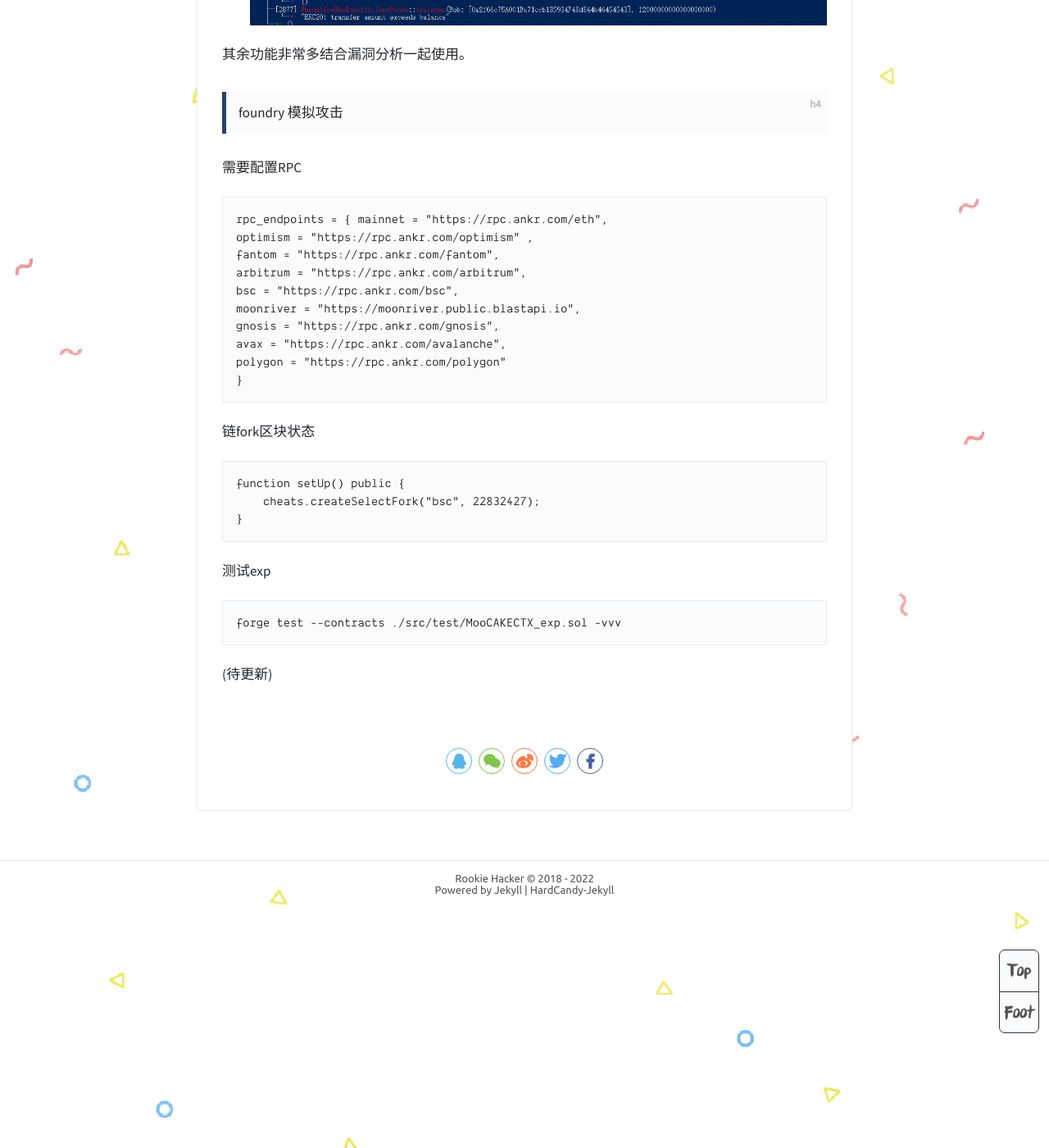
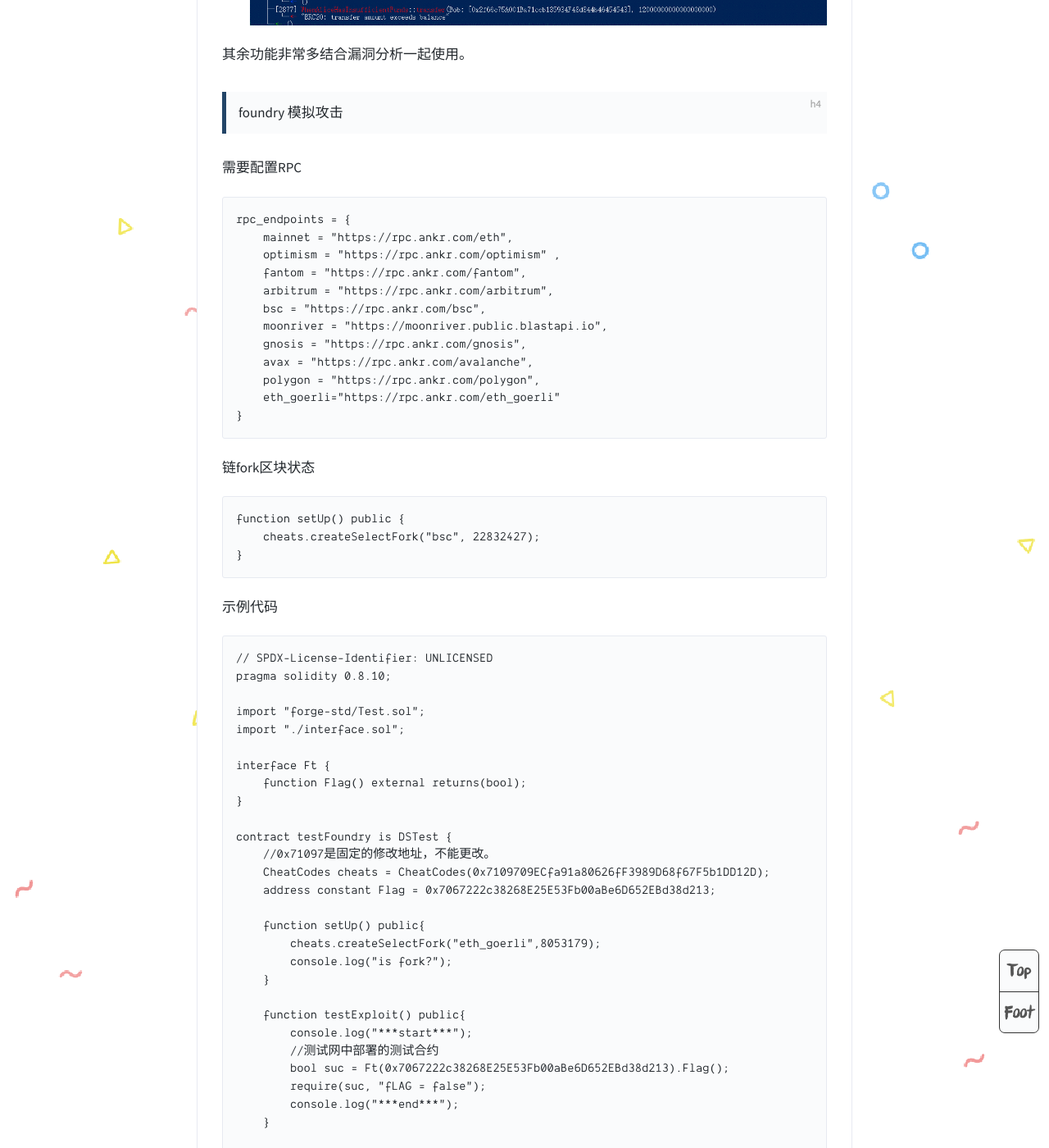
Before and after one commit to blackyc/blackyc.github.io, a Jekyll site: the page built from _posts/2022-11-21-Hardhat.md, in a window 1280 px wide and 1400 px high, scrolled down 16136 px. Shown: the whole window at 82% size. Built offline with Jekyll 4.4.1, drawn with Linux system fonts in a browser that asks for light colours; comment, search, counter and statistics services are not loaded; some of the changed text lies outside the part shown.

Commit message:
Signed-off-by: blackyc <710983724@qqcom>

````diff
--- a/_posts/2022-11-21-Hardhat.md
+++ b/_posts/2022-11-21-Hardhat.md
@@ -601,15 +601,17 @@ forge test -vvvvv
 
 需要配置RPC
 ```
-rpc_endpoints = { mainnet = "https://rpc.ankr.com/eth",
-optimism = "https://rpc.ankr.com/optimism" ,
-fantom = "https://rpc.ankr.com/fantom",
-arbitrum = "https://rpc.ankr.com/arbitrum",
-bsc = "https://rpc.ankr.com/bsc",
-moonriver = "https://moonriver.public.blastapi.io",
-gnosis = "https://rpc.ankr.com/gnosis",
-avax = "https://rpc.ankr.com/avalanche",
-polygon = "https://rpc.ankr.com/polygon"
+rpc_endpoints = {
+    mainnet = "https://rpc.ankr.com/eth",
+    optimism = "https://rpc.ankr.com/optimism" ,
+    fantom = "https://rpc.ankr.com/fantom",
+    arbitrum = "https://rpc.ankr.com/arbitrum",
+    bsc = "https://rpc.ankr.com/bsc",
+    moonriver = "https://moonriver.public.blastapi.io",
+    gnosis = "https://rpc.ankr.com/gnosis",
+    avax = "https://rpc.ankr.com/avalanche",
+    polygon = "https://rpc.ankr.com/polygon",
+    eth_goerli="https://rpc.ankr.com/eth_goerli"
 }
 ```
 
@@ -620,10 +622,58 @@ function setUp() public {
 }
 ```
 
+示例代码
+```
+// SPDX-License-Identifier: UNLICENSED
+pragma solidity 0.8.10;
+
+import "forge-std/Test.sol";
+import "./interface.sol";
+
+interface Ft {
+    function Flag() external returns(bool);
+}
+
+contract testFoundry is DSTest {
+    //0x71097是固定的修改地址，不能更改。
+    CheatCodes cheats = CheatCodes(0x7109709ECfa91a80626fF3989D68f67F5b1DD12D);
+    address constant Flag = 0x7067222c38268E25E53Fb00aBe6D652EBd38d213;
+
+    function setUp() public{
+        cheats.createSelectFork("eth_goerli",8053179);
+        console.log("is fork?");
+    }
+
+    function testExploit() public{
+        console.log("***start***");
+        //测试网中部署的测试合约
+        bool suc = Ft(0x7067222c38268E25E53Fb00aBe6D652EBd38d213).Flag();
+        require(suc, "fLAG = false");
+        console.log("***end***");
+    }
+
+}
+```
+
+<ul>
+<li  markdown="1" style="list-style-type: none;">
+![1]({{site.url}}/screenshot/20221121hardhat/8.png)
+</li>
+</ul>
+
 
 测试exp
 ```
-forge test --contracts ./src/test/MooCAKECTX_exp.sol -vvv
+forge test --contracts ./src/test/MooCAKECTX_exp.sol -vvvvv
 ```
 
 (待更新)
+
+
+#### Tenderly模拟执行
+
+<ul>
+<li  markdown="1" style="list-style-type: none;">
+![1]({{site.url}}/screenshot/20221121hardhat/7.png)
+</li>
+</ul>
````
Also changed, not shown: _posts/2022-11-07-MooCakeCTX-attack.md (+4 -0 lines), screenshot/20221121hardhat/7.png (added), screenshot/20221121hardhat/8.png (added), 5 other files.
